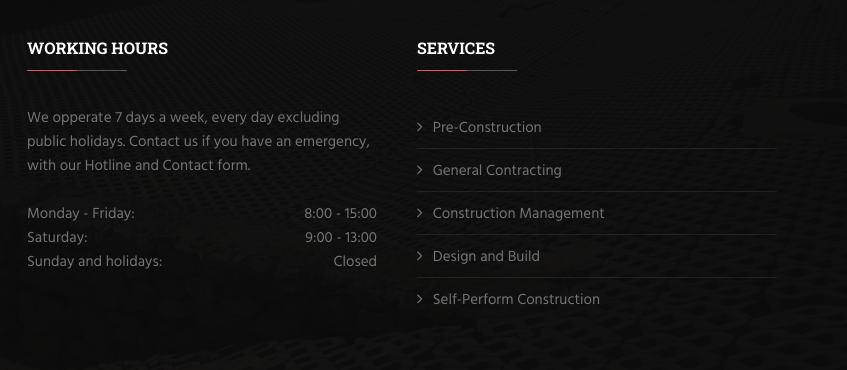
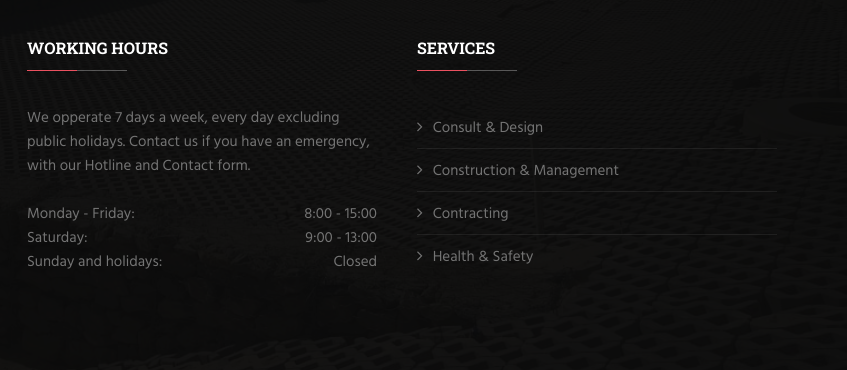
Before and after one commit to Psytech-Studio/makaveli-psytech_studio, a plain HTML site: page demo/index.html in a window 1280 px wide. Shown: the part 3064-3434 px from the top of the page, 433-1280 px from the left. Drawn offline with Linux system fonts and the light colour scheme.

Commit message:
Update index.html

```diff
--- a/demo/index.html
+++ b/demo/index.html
@@ -551,11 +551,10 @@
 					<div class="col-md-4 col-sm-12 footer-widget">
 						<h3 class="widget-title">Services</h3>
 						<ul class="list-arrow">
-							<li><a href="#">Pre-Construction</a></li>
-							<li><a href="#">General Contracting</a></li>
-							<li><a href="#">Construction Management</a></li>
-							<li><a href="#">Design and Build</a></li>
-							<li><a href="#">Self-Perform Construction</a></li>
+							<li><a href="#">Consult & Design</a></li>
+							<li><a href="#">Construction & Management</a></li>
+							<li><a href="#">Contracting</a></li>
+							<li><a href="#">Health & Safety</a></li>
 						</ul>
 					</div><!-- Col end -->
 				</div><!-- Row end -->
```
